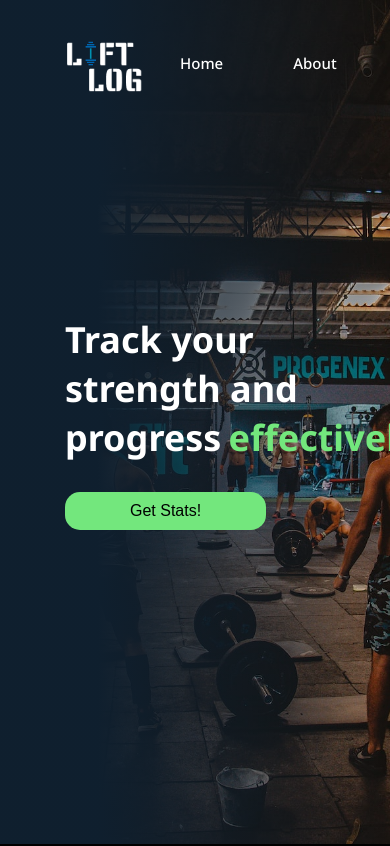
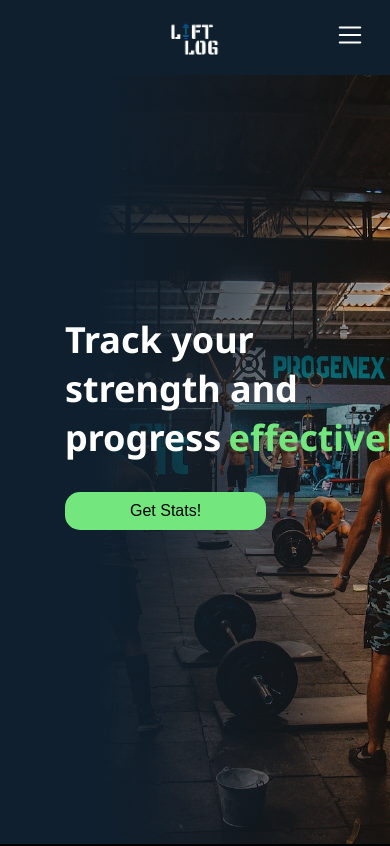
Before and after one commit to AtanasovCode/lift-log, a React (Vite) app: page / in a window 390 px wide. Shown: the top 846 px of the page. Built offline with nearby package versions, Linux system fonts and the light colour scheme; a web font is replaced by a local one.

Commit message:
prototyped a mobile nav - installed phosphor-icons for react - added transition to nav bar - added toggle for nav bar

```diff
--- a/package.json
+++ b/package.json
@@ -9,6 +9,7 @@
     "preview": "vite preview"
   },
   "dependencies": {
+    "phosphor-react": "^1.4.1",
     "react": "^18.2.0",
     "react-dom": "^18.2.0",
     "recharts": "^2.5.0",
--- a/src/components/navigation/Nav.tsx
+++ b/src/components/navigation/Nav.tsx
@@ -1,12 +1,29 @@
 import * as Styled from '../../styles/Nav.Styled';
 
+import { useState } from 'react';
 import logo from '../../assets/logo.png';
+import { Hamburger, List } from 'phosphor-react';
 
 const Nav = () => {
+
+    const [active, setActive] = useState(false);
+
+    //Set mobile navigation to active or inactive
+    const handleMobileNavShow = () => {
+        setActive(!active);
+        console.log("ACTIVE!");
+    }
+
     return (
         <Styled.Nav>
             <Styled.Logo src={logo} />
-            <Styled.NavLinks>
+            <Styled.MenuIcon onClick={handleMobileNavShow} >
+                <List
+                    color="white"
+                    size="auto"
+                />
+            </Styled.MenuIcon>
+            <Styled.NavLinks active={active}>
                 <Styled.NavLink>
                     Home
                 </Styled.NavLink>
--- a/src/styles/Nav.Styled.tsx
+++ b/src/styles/Nav.Styled.tsx
@@ -1,4 +1,9 @@
 import styled from "styled-components";
+
+interface Props {
+    active: boolean;
+}
+
 
 export const Nav = styled.nav`
     padding: 35px 65px;
@@ -11,16 +16,67 @@ export const Nav = styled.nav`
     left: 0;
     color: #fff;
     z-index: 4;
+
+    @media (max-width: 700px) {
+        align-items: center;
+        justify-content: center;
+        background-color: ${props => props.theme.richBlack};
+        position: fixed;
+        z-index: 10;
+        padding: 20px;
+    }
 `;
 
 export const Logo = styled.img`
     width: 80px;
+
+    @media (max-width: 700px) {
+        width: 50px;
+    }
 `;
 
-export const NavLinks = styled.div`
+export const NavLinks = styled.div<Props>`
     display: flex;
     align-items: center;
     justify-content: center;
+
+    @media (max-width: 700px) {
+        position: fixed;
+        width: 50%;
+        height: 100vh;
+        background-color: ${props => props.theme.richBlack};
+        padding: 40px 15px;
+        margin-top: 75px;
+        top: 0;
+        right: -200%;
+        transition: all .666s ease;
+
+        //Mobile Nav is Active
+        ${props => props.active && `
+            top: 0;
+            right: 0;
+            transition: all .666s ease;
+        `}
+
+        display: flex;
+        flex-direction: column;
+        align-items: center;
+        justify-content: flex-start;
+
+        &::before {
+            content: "";
+            position: absolute;
+            width: 100%;
+            height: 100%;
+            top: 0;
+            left: -100%;
+            background-color: rgba(0, 0, 0, .7);
+        }
+    }
+
+    @media (max-width: 400px) {
+        width: 75%;
+    }
 `;
 
 export const NavLink = styled.div`
@@ -29,6 +85,12 @@ export const NavLink = styled.div`
     margin: 0 35px;
     cursor: pointer;
     user-select: none;
+
+    @media (max-width: 700px) {
+        font-size: 20px;
+        font-weight: 500;
+        margin: 10px 0;
+    }
 `;
 
 export const SpecialLink = styled(NavLink)`
@@ -41,3 +103,20 @@ export const SpecialLink = styled(NavLink)`
         color: #000;
     }
 `;
+
+export const MenuIcon = styled.div`
+    user-select: none;
+    opacity: 0;
+    position: absolute;
+    z-index: 0;
+
+    @media (max-width: 700px) {
+        user-select: all;
+        opacity: 1;
+        position: absolute;
+        right: 25px;
+        cursor: pointer;
+        z-index: 5;
+        width: 30px;
+    }
+`;
```
Also changed, not shown: 1 other file (tests, documents, lock files or other folders).
